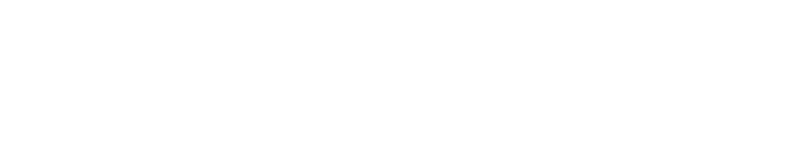
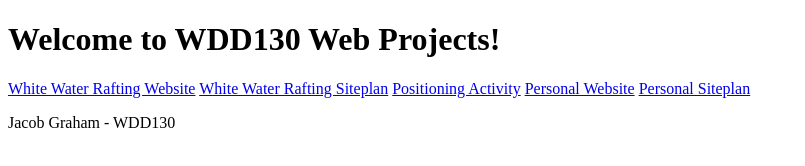
Before and after one commit to JakeGraham2/wdd130, a plain HTML site: page wdd_130/sobreme/index.html in a window 1280 px wide. Shown: the whole page, without its empty margins (0-805 px from the left). Drawn offline with Linux system fonts and the light colour scheme.

Commit message:
Hey listen

```diff
--- a/wdd_130/sobreme/index.html
+++ b/wdd_130/sobreme/index.html
@@ -7,6 +7,15 @@
    <title>Document</title>
 </head>
 <body>
+   <h1>Welcome to WDD130 Web Projects!</h1>
+<nav>
+  <a href="wwr/index.html">White Water Rafting Website</a>
+  <a href="wwr/site-plan-rafting.html">White Water Rafting Siteplan</a>
+  <a href="positioning.html">Positioning Activity</a>
+  <a href="#">Personal Website</a>
+  <a href="#">Personal Siteplan</a>
+</nav>
+<p>Jacob Graham - WDD130</p>
 
 </body>
 </html>
```
Also changed, not shown: wdd_130/sobreme/wwr/images/jake.jpg (added).
